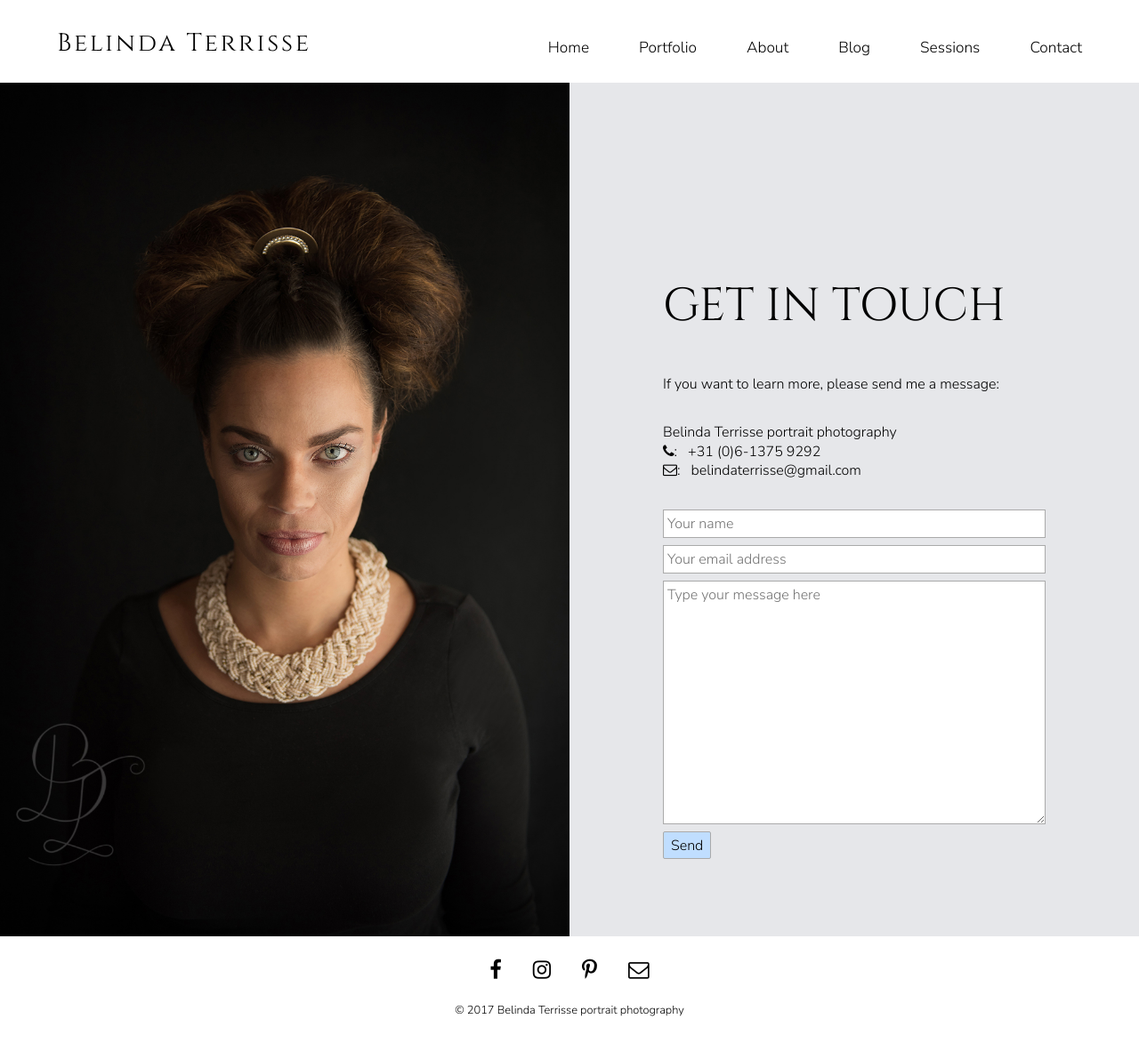
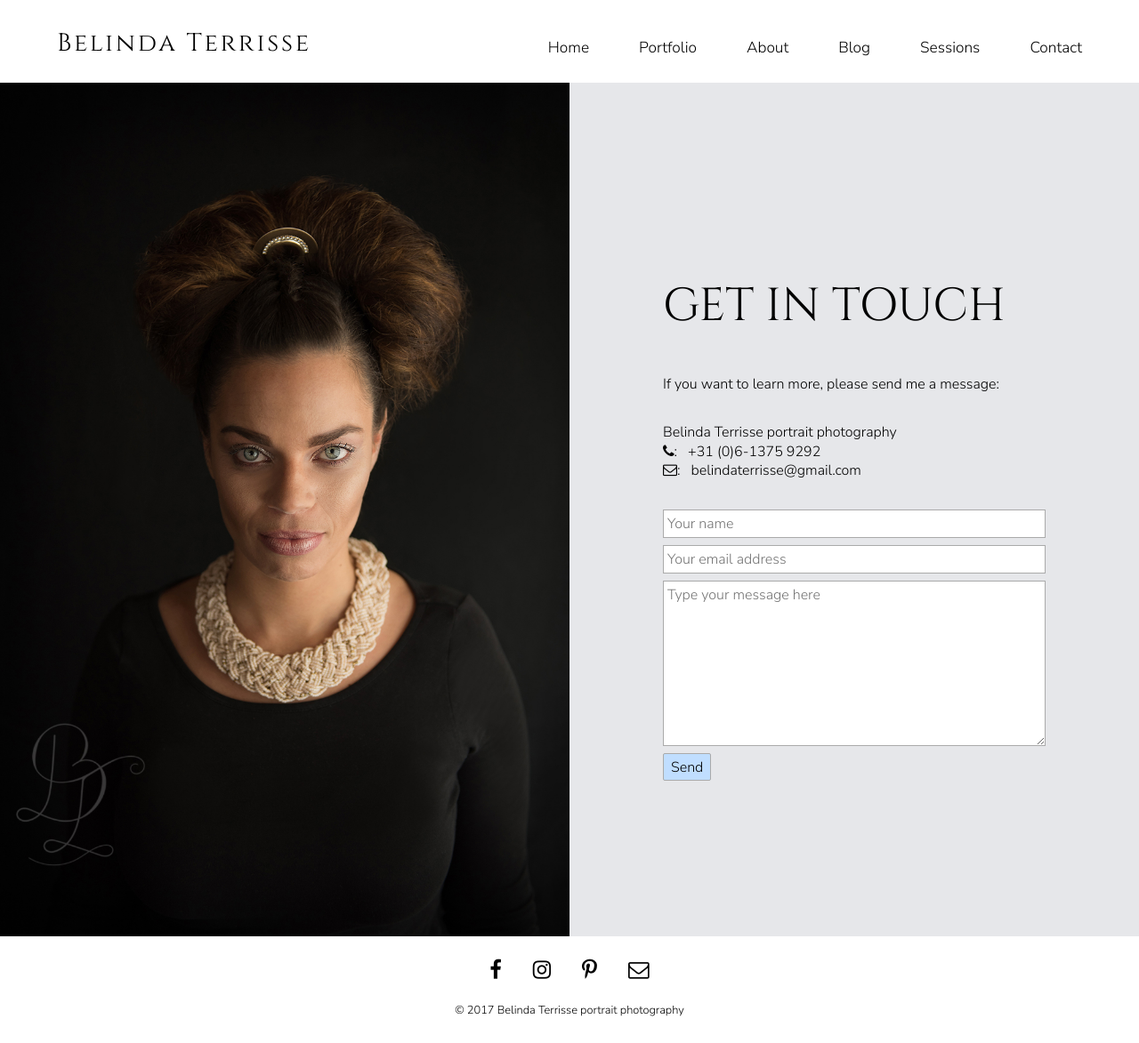
Before and after one commit to cmbybelin/cmbybelin.github.io, a Jekyll site: the page built from contact.html, in a window 1280 px wide and 1173 px high. Shown: the whole window at 89% size. Built offline with Jekyll 4.4.1, drawn with Linux system fonts in a browser that asks for light colours.

Commit message:
update contact page

```diff
--- a/contact.html
+++ b/contact.html
@@ -31,7 +31,7 @@ bg_photo: /images/portrait-129.jpg
 
   <input type="text" name="name" required placeholder="Je naam"/>
   <input type="email" name="email" required placeholder="Je e-mail adres"/>
-  <textarea name="message" rows="12" required placeholder="Type je bericht hier"></textarea>
+  <textarea name="message" rows="8" required placeholder="Type je bericht hier"></textarea>
 
   <button class="button" type='submit'>Verzend</button>
 </form>
@@ -43,7 +43,7 @@ bg_photo: /images/portrait-129.jpg
 
   <input type="text" name="name" required placeholder="Your name"/>
   <input type="email" name="email" required placeholder="Your email address"/>
-  <textarea name="message" rows="12" required placeholder="Type your message here"></textarea>
+  <textarea name="message" rows="8" required placeholder="Type your message here"></textarea>
 
   <button class="button" type='submit'>Send</button>
 </form>
```
